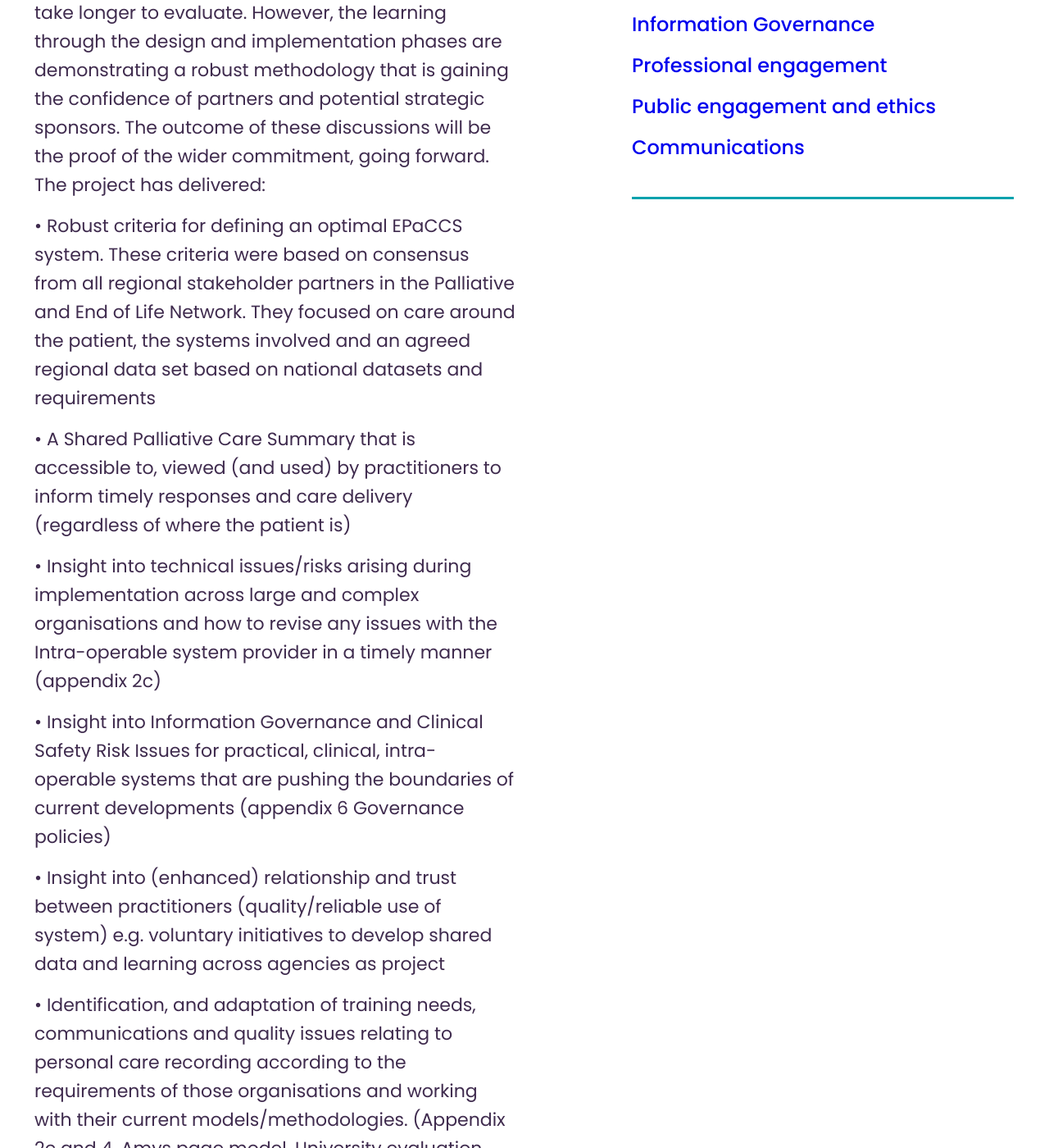
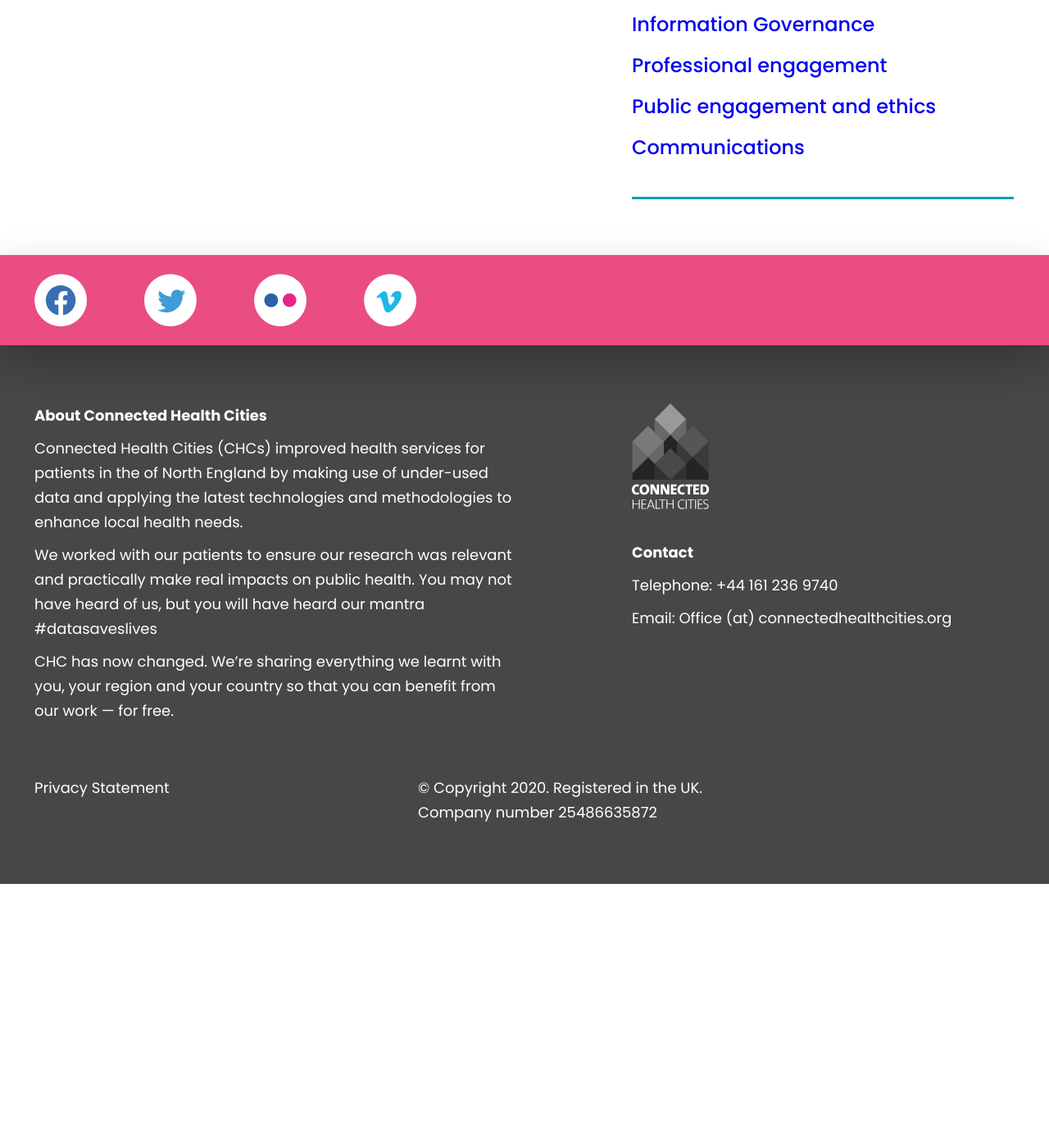
Before and after one commit to connectedhealthcities/connectedhealthcities, a Jekyll site: the page built from north-east-and-north-cumbria/care-pathway-end-of-life/shared-palliative-care-summary-report.md, in a window 1280 px wide and 1400 px high, scrolled down 853 px. Shown: the whole window at 82% size. Built offline with Jekyll 4.4.1, drawn with Linux system fonts in a browser that asks for light colours; our own code applies the rules of GitHub Pages for plain Markdown files; after the commit the page ends 1931 px from its top, so only the background shows below that; some of the changed text lies outside the part shown.

Commit message:
Update shared-palliative-care-summary-report.md

```diff
--- a/north-east-and-north-cumbria/care-pathway-end-of-life/shared-palliative-care-summary-report.md
+++ b/north-east-and-north-cumbria/care-pathway-end-of-life/shared-palliative-care-summary-report.md
@@ -6,28 +6,3 @@ level: 5.6.1
 parent: north-east-and-north-cumbria/care-pathway-end-of-life
 
 ---
-
-The scale, scope and complexity of this SPCS Project has been very challenging, especially within the resources available.  It has been and continues to be delivered through the tenacity and high levels of energy, flexibility and commitment of a core and wider team of partners.
-
-The SPCS Project is well on its way to delivering the intended outputs of the project. The full impact will take longer to evaluate. However, the learning through the design and implementation phases are demonstrating a robust methodology that is gaining the confidence of partners and potential strategic sponsors. The outcome of these discussions will be the proof of the wider commitment, going forward.
-The project has delivered:
-
-• Robust criteria for defining an optimal EPaCCS system. These criteria were based on consensus from all regional stakeholder partners in the Palliative and End of Life Network. They focused on care around the patient, the systems involved and an agreed regional data set based on national datasets and requirements
-
-• A Shared Palliative Care Summary that is accessible to, viewed (and used) by practitioners to inform timely responses and care delivery (regardless of where the patient is)
-
-• Insight into technical issues/risks arising during implementation across large and complex organisations and how to revise any issues with the Intra-operable system provider in a timely manner (appendix 2c)
-
-• Insight into Information Governance and Clinical Safety Risk Issues for practical, clinical, intra-operable systems that are pushing the boundaries of current developments (appendix 6 Governance policies)
-
-• Insight into (enhanced) relationship and trust between practitioners (quality/reliable use of system) e.g. voluntary initiatives to develop shared data and learning across agencies as project
-
-• Identification, and adaptation of training needs, communications and quality issues relating to personal care recording according to the requirements of those organisations and working with their current models/methodologies. (Appendix 2c and 4, Amys page model, University evaluation material from planning phases, Key Learning Points in this report)
-
-• Material/data to inform business model, policy and potential evaluation (appendix 3 Data profiles) • A leadership/partnership team that can influence/inform future requirements (appendix 7)
-
-• Construction of standardised data and performance indicators for regional use across the heath care systems • Contribution to the development of regional digital pathways and developing regional governance structures • Contribution to national EPaCCS FIHR standards
-
-• Links to other national EPaCCS models and work
-
-• We also have a model of formal evaluation that enhances credibility of the project with professionals and enhances their engagement in the process
```
